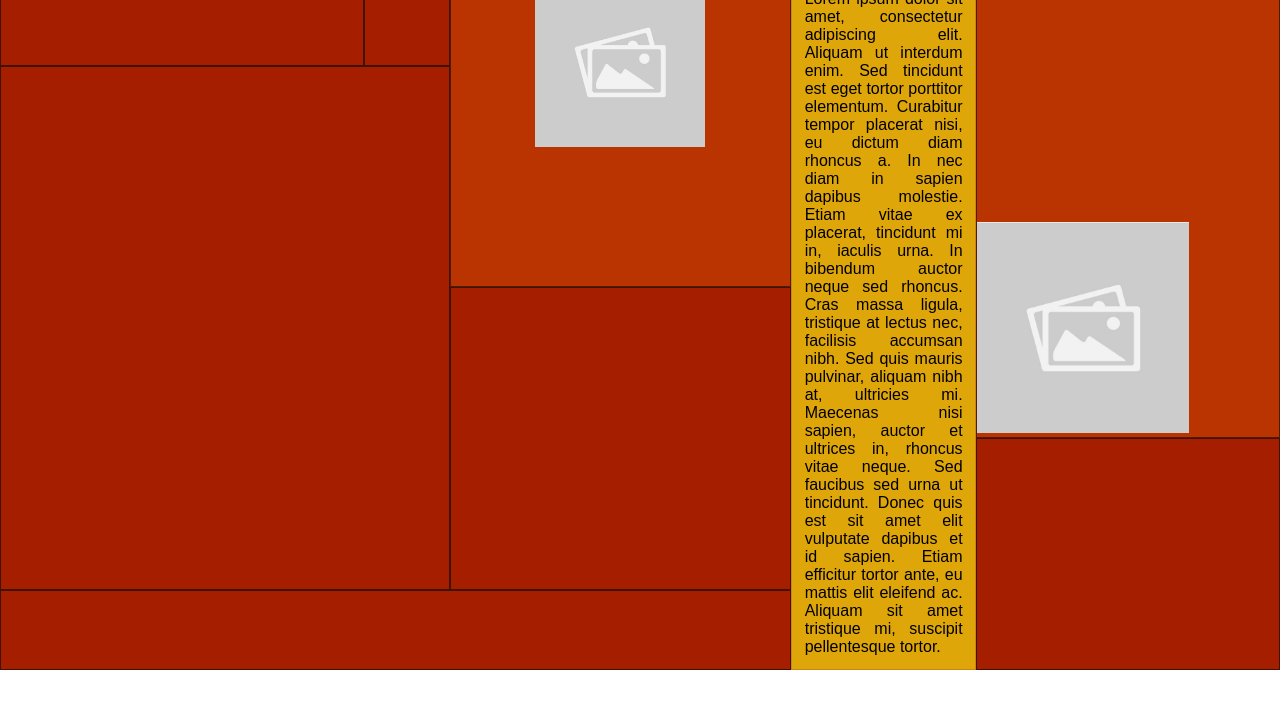
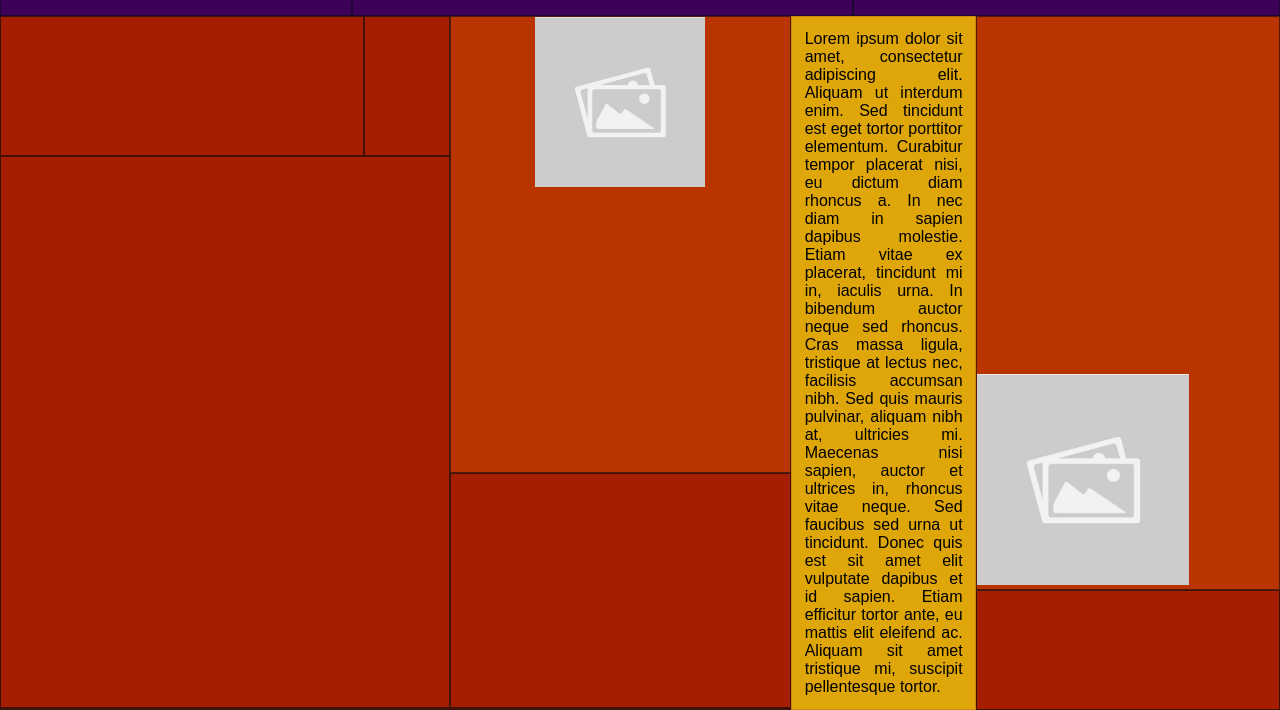
Before and after one commit to GuilhermePaiva112/simulado, a plain HTML site: page index.html in a window 1280 px wide. Shown: the part 164-874 px from the top of the page. Before the commit the page ends 834 px from the top, so only its background shows below. Drawn offline with Linux system fonts and the light colour scheme.

Commit message:
Update style.css

```diff
--- a/style.css
+++ b/style.css
@@ -34,27 +34,23 @@ table {
 }
 
 #Linha1 {
+    height: 180px;
+}
+
+#Linha2 {
     height: 140px;
 }
 
-#Linha2 {
-    height: 90px;
-}
-
 #Linha3 {
-    height: 120px;
+    height: 270px;
 }
 
 #Linha4 {
-    height: 50px;
+    height: 70px;
 }
 
 #Linha5 {
-    height: 50px;
-}
-
-#Linha6 {
-    height: 80px;
+    height: 70px;
 }
 
 .logo01 {
```
